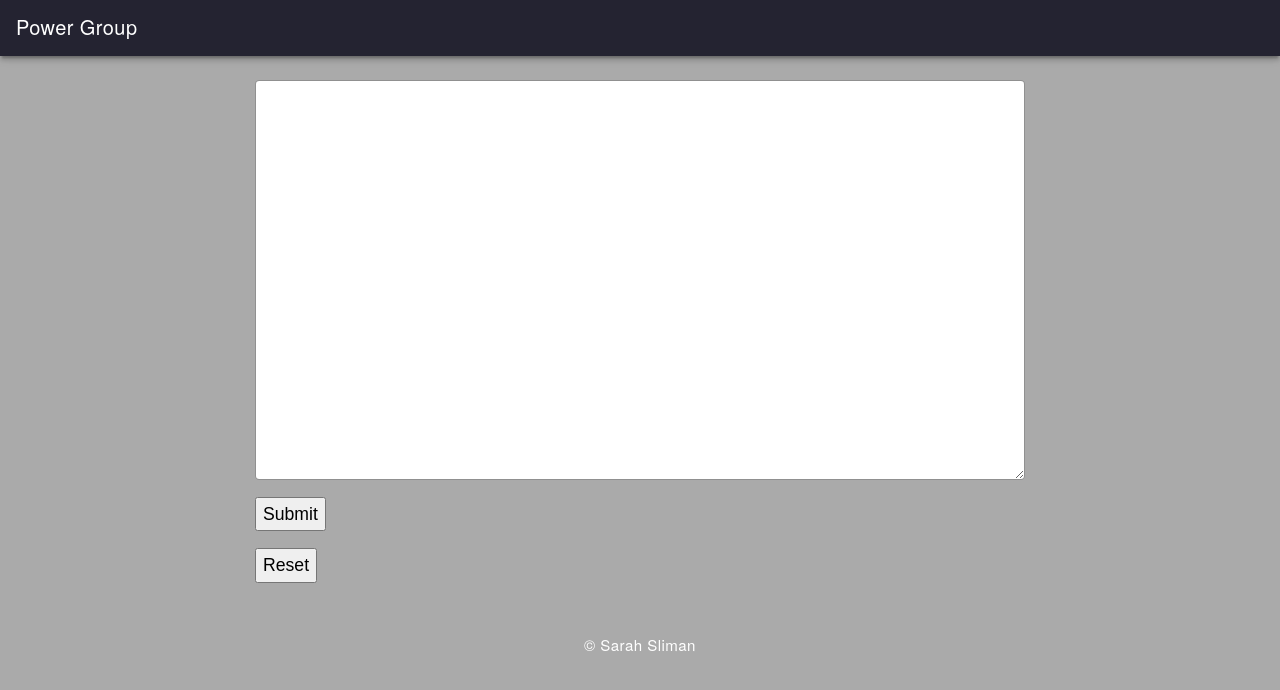
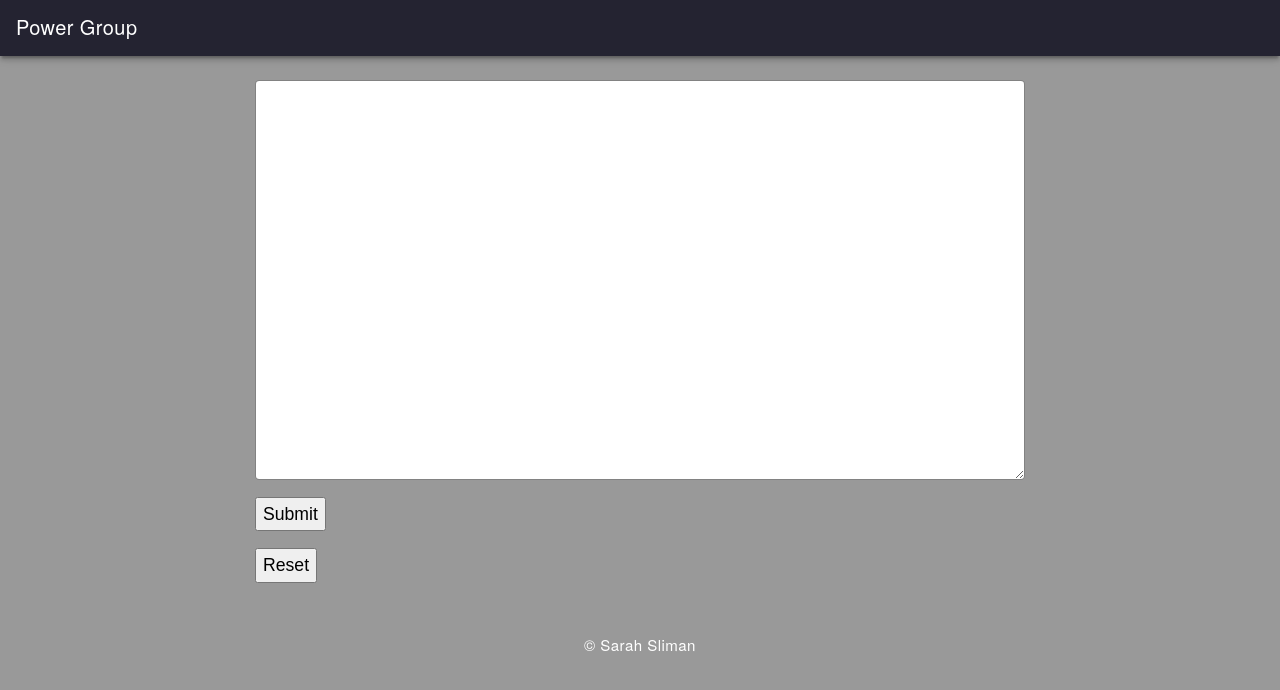
Before and after one commit to jthompson20/health.sarahsliman.com, a PHP site: page /admin/index.php in a window 1280 px wide. Shown: the top 690 px of the page. Run offline with PHP 8.4, Linux system fonts and the light colour scheme; some libraries are stand-ins or nearby versions.

Commit message:
updated colors

```diff
--- a/styles/style.css
+++ b/styles/style.css
@@ -113,7 +113,7 @@ audio {
 html,body {
 -webkit-font-smoothing:antialiased;
 -webkit-text-size-adjust:100%;
-background-color:#AAAAAA;/*#0665a2;*/
+background-color:#999999;/*#0665a2;*/
 color:#fff;
 font-size:105%;
 font-family:"Oxygen", HelveticaNeue, "Helvetica Neue", Helvetica, Arial, sans-serif;
```
